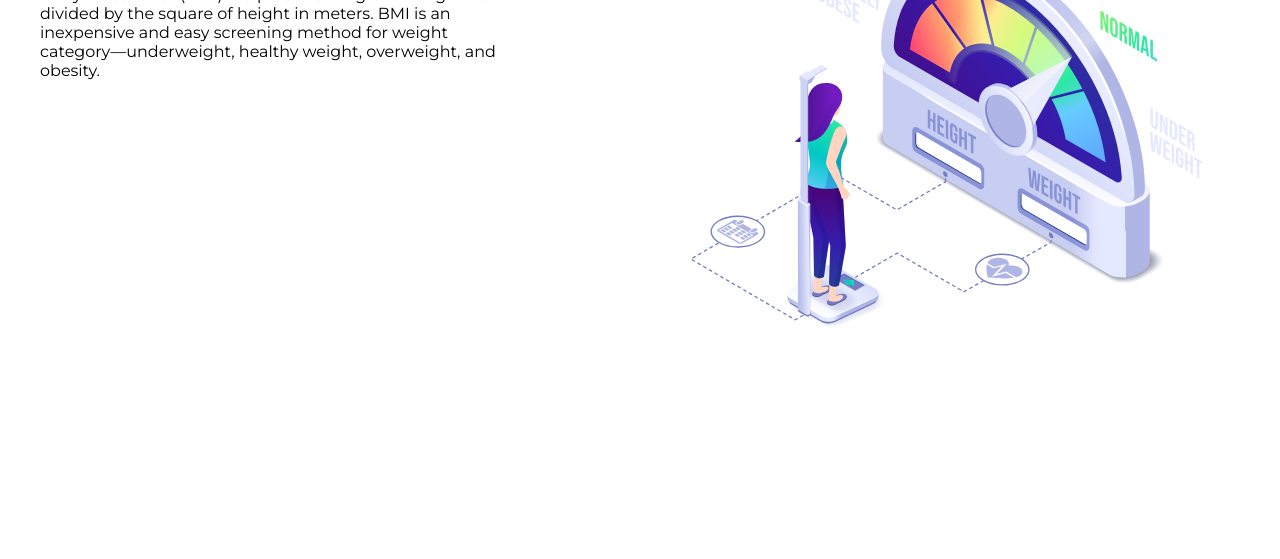
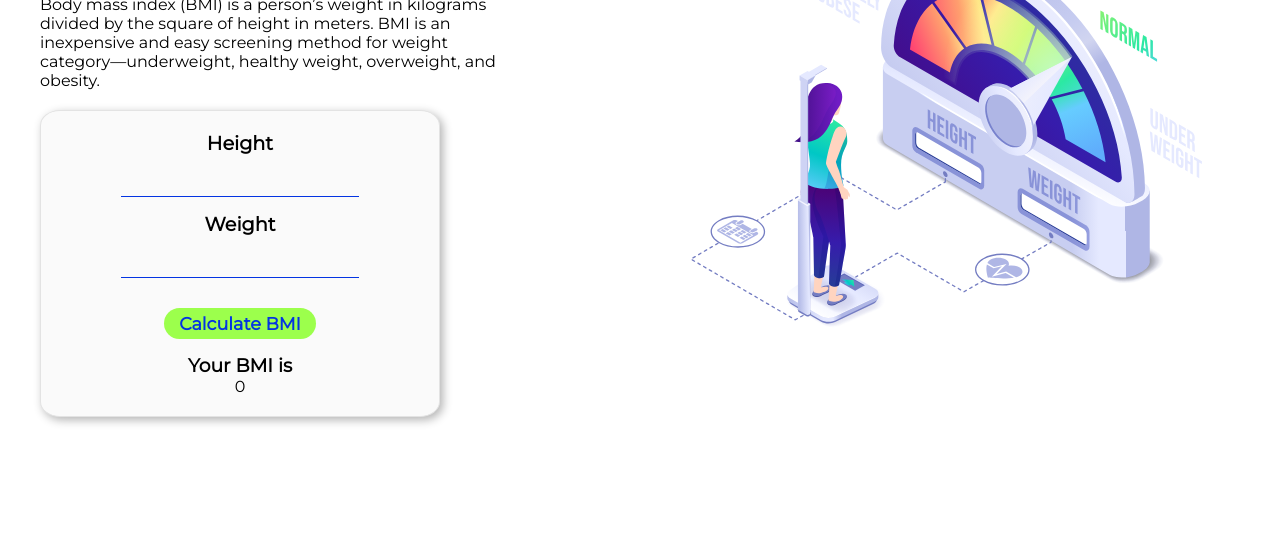
Before and after one commit to pushpendrasahu11/calorie-heist, a plain HTML site: page bmi.html in a window 1280 px wide. Shown: the part 241-800 px from the top of the page. Drawn offline with nearby package versions, Linux system fonts and the light colour scheme; a script that the page names is missing; a web font is replaced by a local one.

Commit message:
bmi update_1.0

```diff
--- a/bmi.css
+++ b/bmi.css
@@ -106,6 +106,53 @@ button:hover{
     text-shadow: 2px 2px 2px rgba(42, 224, 231, 0.3);
 }
 #def{
+    margin-top: 10px;
     width: 40%;
     min-width: 400px;
 }
+
+.calculator{
+    border: 1px solid #e3e3e3;
+    border-radius: 5%;
+    box-shadow: 3px 3px 10px rgba(0, 0, 0, 0.3);
+    min-width: 400px;
+    text-align: center;
+    margin-top: 20px;
+    padding: 20px 0px;
+    background-color: #fafafa;
+}
+
+.input label{
+    display: block;
+    font-size: 1.2rem;
+    font-weight: 600;
+    margin-bottom: 15px;
+}
+
+.input input{
+    border: none;
+    outline: none;
+    /* likhte time jo box bnta hai i.e. outline */
+    border-bottom: 1px solid #0334e2;
+    width: 60%;
+    margin-bottom: 15px;
+    text-align: center;
+    font-size: 1.4rem;
+    font-family: 'Times New Roman', Times, serif;
+    background-color: #fafafa;
+}
+
+button#calculate{
+    padding: 5px 15px;
+    font-size: 1.1rem;
+    font-weight: 600;
+    background-color: #9cff4c;
+    color: #0334e2;
+    transition: 0.2s ease;
+    margin: 15px 0px;
+}
+
+button#calculate:hover{
+    transform: scale(1.05);
+    box-shadow: 1px 1px 10px rgb(129, 236, 253);
+}
--- a/bmi.html
+++ b/bmi.html
@@ -29,6 +29,24 @@
         <h1 id="title">Body Mass Index</h1>
         <p id="def">Body mass index (BMI) is a person’s weight in kilograms divided by the square of height in meters. BMI is an inexpensive and easy screening method for weight category—underweight, healthy weight, overweight, and obesity.</p>
 
+        <div class="calculator">
+            <div class="content">
+                <div class="input">
+                    <label for="height">Height</label>
+                    <input type="number" id="height">
+                </div>
+                <div class="input">
+                    <label for="weight">Weight</label>
+                    <input type="number" id="weight">
+                </div>
+                <button id="calculate">Calculate BMI</button>
+            </div>
+            <div class="result">
+                <h3>Your BMI is </h3>
+                <div id="ans">0</div>
+                <p class="status"></p>
+            </div>
+        </div>
     </section>
 
     <script src="bmi.js"></script>
```
Also changed, not shown: test.css (added).
